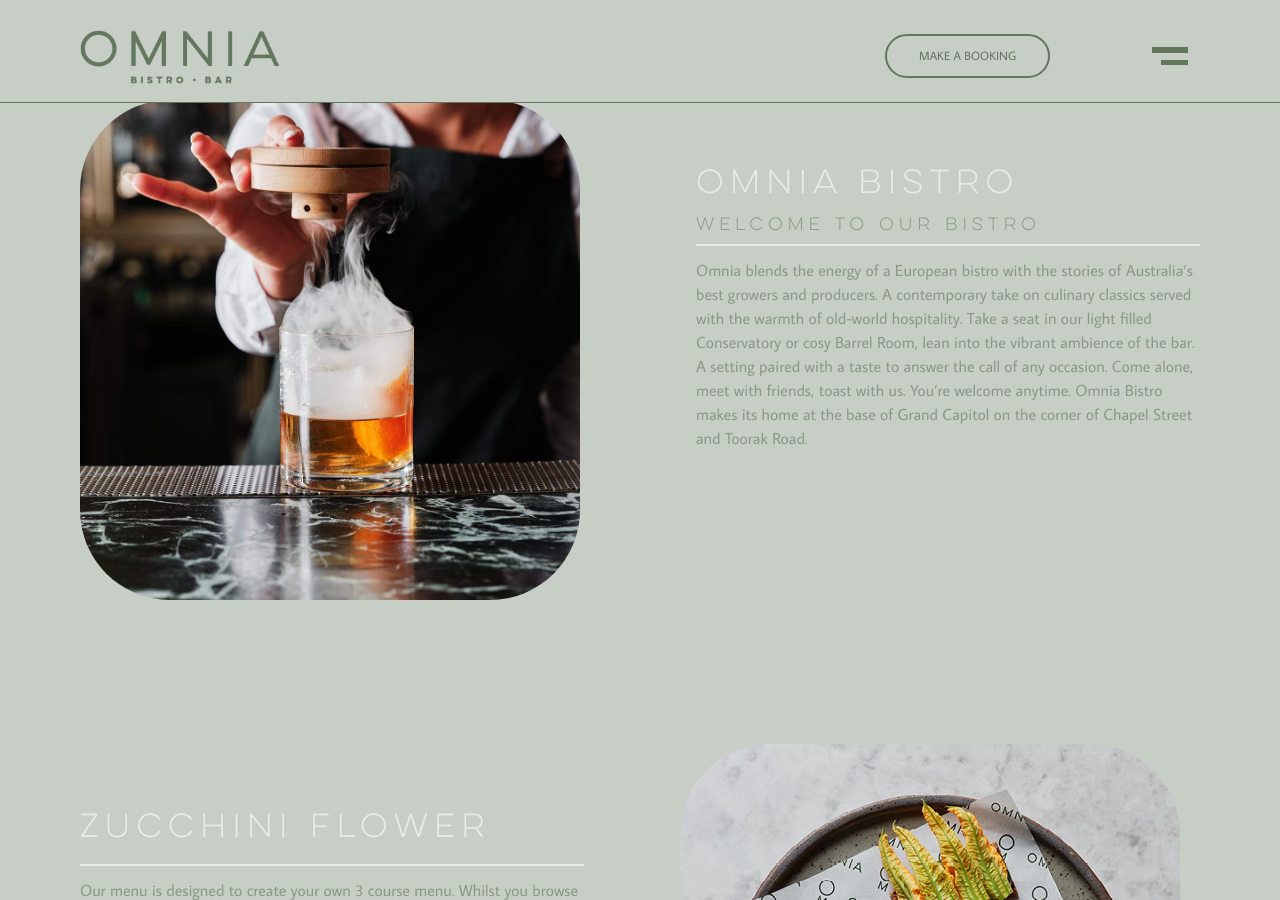
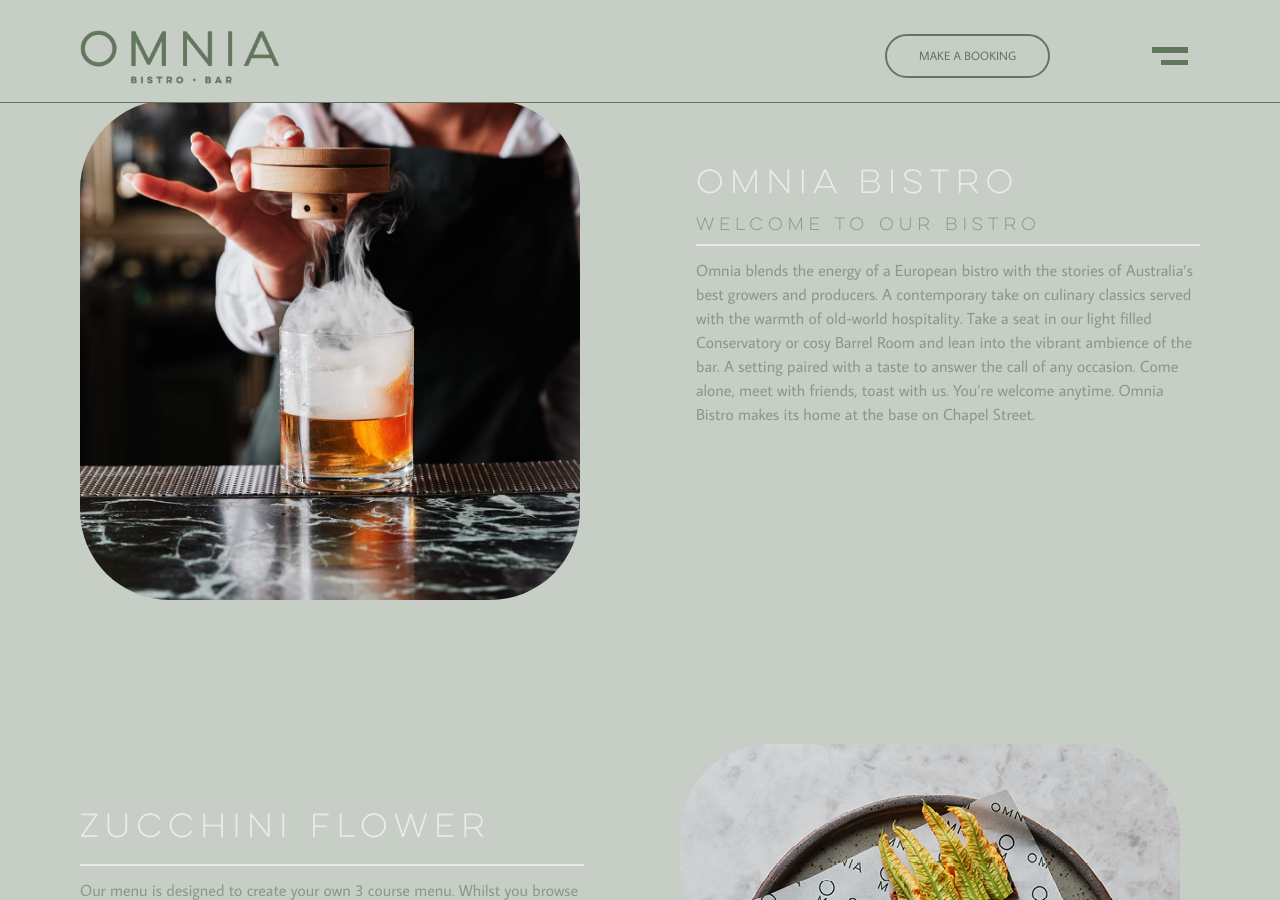
Before and after one commit to yugenomnia/omnia, a Jekyll site: the page built from index.md, in a window 1280 px wide and 900 px high, scrolled down 960 px. Built offline with Jekyll 4.4.1, drawn with Linux system fonts in a browser that asks for light colours.

Commit message:
Update from Forestry.io yugenomnia updated index.md

```diff
--- a/index.md
+++ b/index.md
@@ -11,10 +11,10 @@
   section_description: Omnia blends the energy of a European bistro with the stories
     of Australia’s best growers and producers. A contemporary take on culinary classics
     served with the warmth of old-world hospitality. Take a seat in our light filled
-    Conservatory or cosy Barrel Room, lean into the vibrant ambience of the bar. A
-    setting paired with a taste to answer the call of any occasion. Come alone, meet
-    with friends, toast with us. You’re welcome anytime. Omnia Bistro makes its home
-    at the base of Grand Capitol on the corner of Chapel Street and Toorak Road.
+    Conservatory or cosy Barrel Room and lean into the vibrant ambience of the bar.
+    A setting paired with a taste to answer the call of any occasion. Come alone,
+    meet with friends, toast with us. You’re welcome anytime. Omnia Bistro makes its
+    home at the base on Chapel Street.
   button_text: browse our menu
   button_url: "#"
   section_second_title: Welcome to our bistro
```
